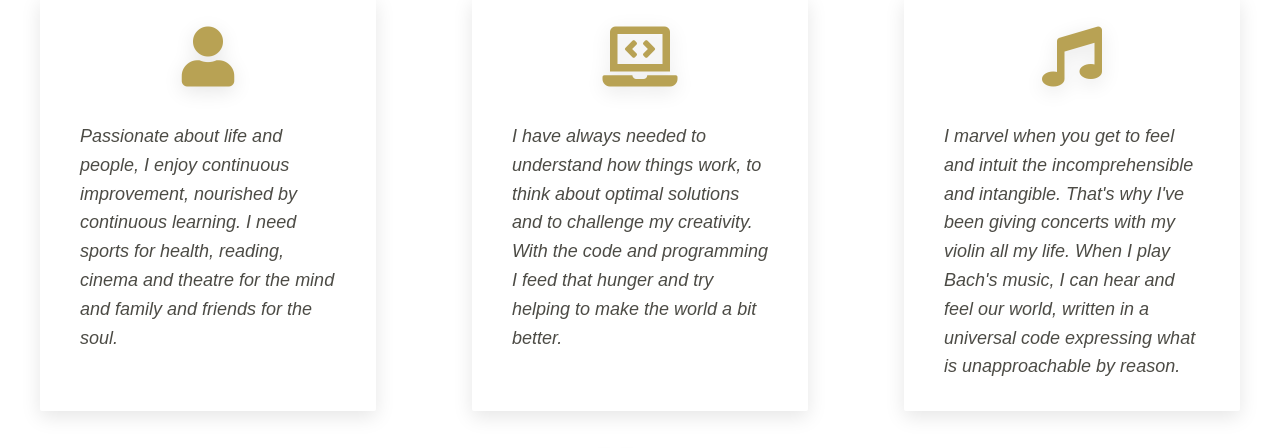
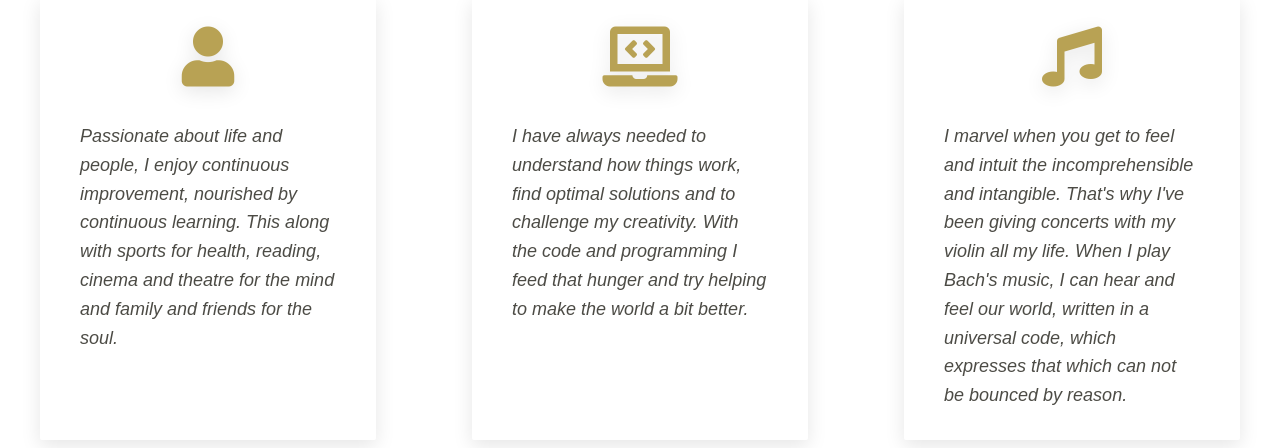
Before and after one commit to kikoalmela/freeCodeCamp-myStuff, a website: page 01-responsive-web-design/personal-portfolio/index.html in a window 1280 px wide. Shown: the part 940-1388 px from the top of the page. Drawn offline with Linux system fonts and the light colour scheme; a web font is replaced by a local one.

Commit message:
copy changes

```diff
--- a/01-responsive-web-design/personal-portfolio/index.html
+++ b/01-responsive-web-design/personal-portfolio/index.html
@@ -59,7 +59,7 @@
                         <i class="fas fa-user card__icon"></i>
                         <p class="card__text">
                             Passionate about life and people, I enjoy continuous improvement,
-                            nourished by continuous learning. I need sports for health, reading, cinema and theatre for
+                            nourished by continuous learning. This along with sports for health, reading, cinema and theatre for
                             the mind and family and friends for the soul.
                         </p>
                     </div>
@@ -67,7 +67,7 @@
                         <h3 class="card__title">Coding</h3>
                         <i class="fas fa-laptop-code card__icon"></i>
                         <p class="card__text">
-                            I have always needed to understand how things work, to think about
+                            I have always needed to understand how things work, find
                             optimal solutions and to challenge my creativity. With the code and programming I feed that
                             hunger and try helping to make the world a bit better.
                         </p>
@@ -78,8 +78,7 @@
                         <p class="card__text">
                             I marvel when you get to feel and intuit the incomprehensible and
                             intangible. That's why I've been giving concerts with my violin all my life. When I play
-                            Bach's music, I can hear and feel our world, written in a universal code expressing what is
-                            unapproachable by reason.
+                            Bach's music, I can hear and feel our world, written in a universal code, which expresses that which can not be bounced by reason.
                         </p>
                     </div>
                 </div>
```
